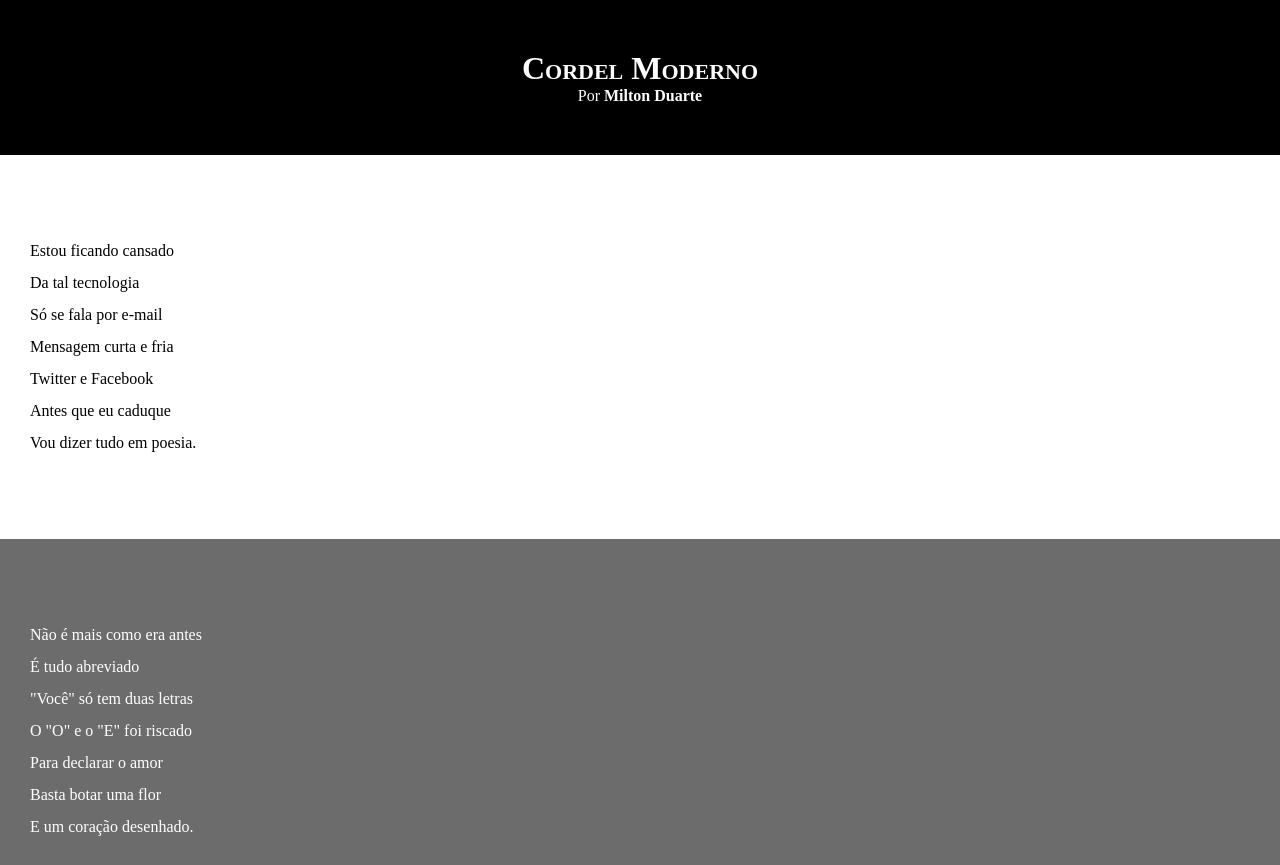
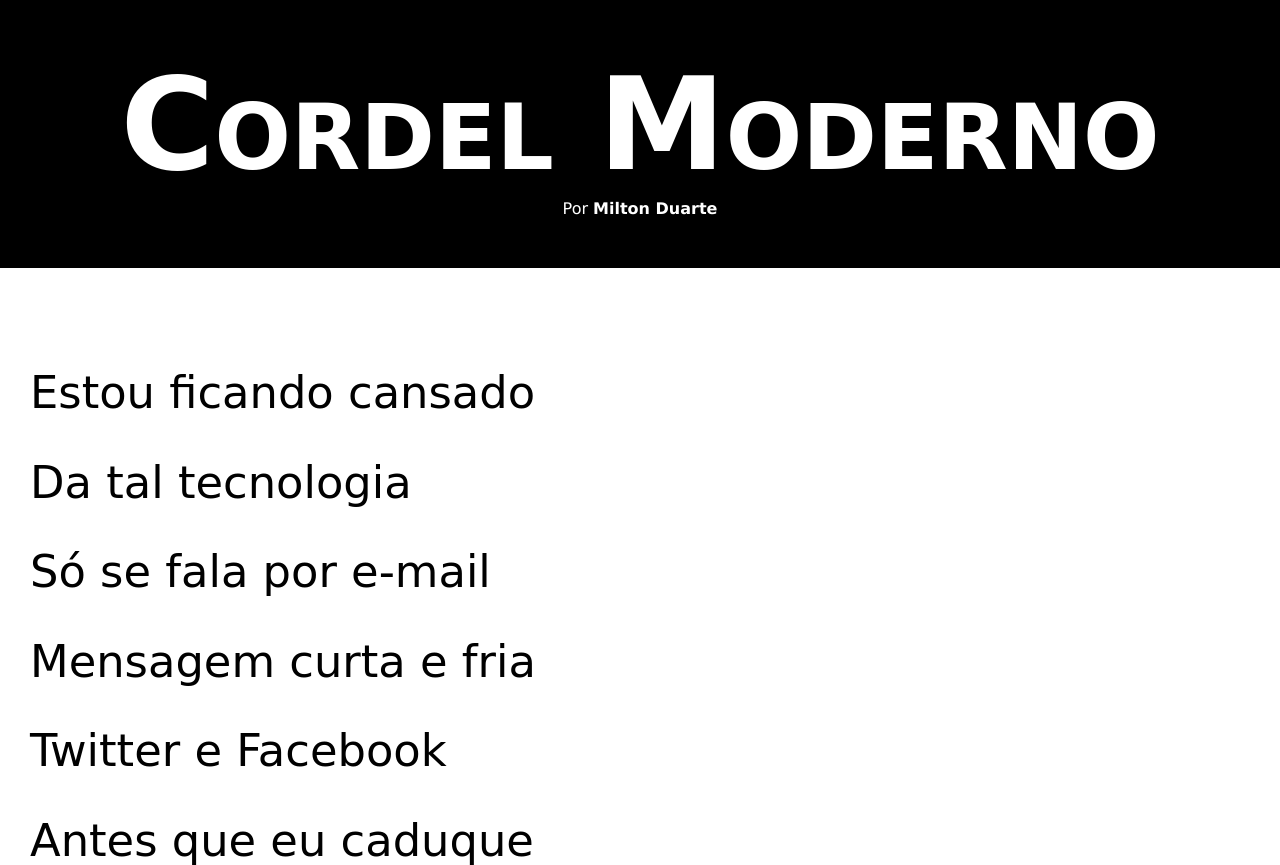
Before and after one commit to Oallansn/html-css, a plain HTML site: page desafios/desafio 012/index.html in a window 1280 px wide. Shown: the top 865 px of the page. Drawn offline with Linux system fonts and the light colour scheme.

Commit message:
desafio 012

```diff
--- a/desafios/desafio 012/estilo/style.css
+++ b/desafios/desafio 012/estilo/style.css
@@ -1,11 +1,22 @@
 * {
     padding: 0px;
     margin: 0px;
+    font-size: 1em;
+}
+
+@import url('https://fonts.googleapis.com/css2?family=Passion+One&display=swap');
+@import url('https://fonts.googleapis.com/css2?family=Sriracha&display=swap');
+
+:root {
+    --fonte1: Verdana, Geneva, Tahoma, sans-serif;
+    --fonte2: 'Passion One', cursive;
+    --fonte3: 'Sriracha', cursive;
 }
 
 html, body {
     min-height: 100%vh;
     background-color: darkgray;
+    font-family: var(--fonte1);
 }
 
 header {
@@ -17,6 +28,8 @@ header {
 header > h1 {
     padding-top: 50px;
     font-variant: small-caps;
+    font-family: var(--fonte2);
+    font-size: 10vw;
 }
 
 header > p {
@@ -38,6 +51,8 @@ section {
     padding-bottom: 10vh;
     line-height: 2em;
     padding-left: 30px;
+    font-family: var(--fonte3);
+    font-size: 3.5vw;
 }
 
 section.normal {
@@ -51,7 +66,8 @@ section.imagem {
 }
 
 sectio.imagem > p {
-    width: 400px;
+    display: inline-block;
+    padding: 10px;
     background-color: rgba(0, 0, 0, 0.144);
 }
 
```
